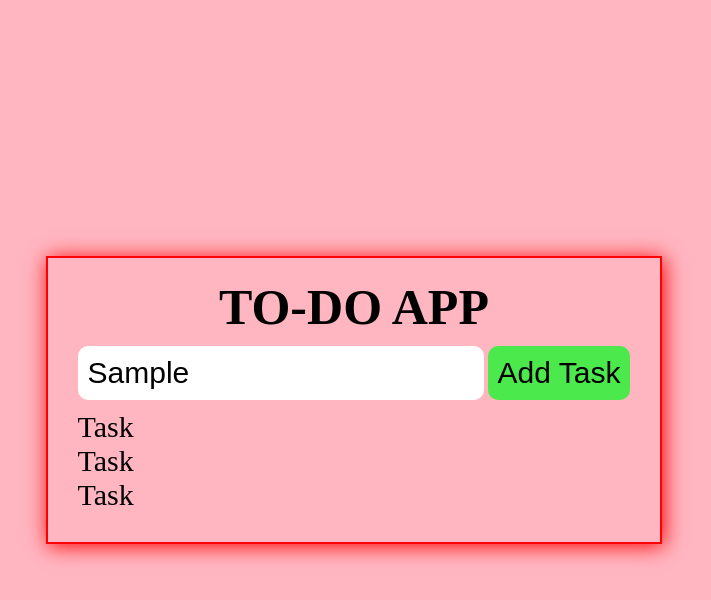
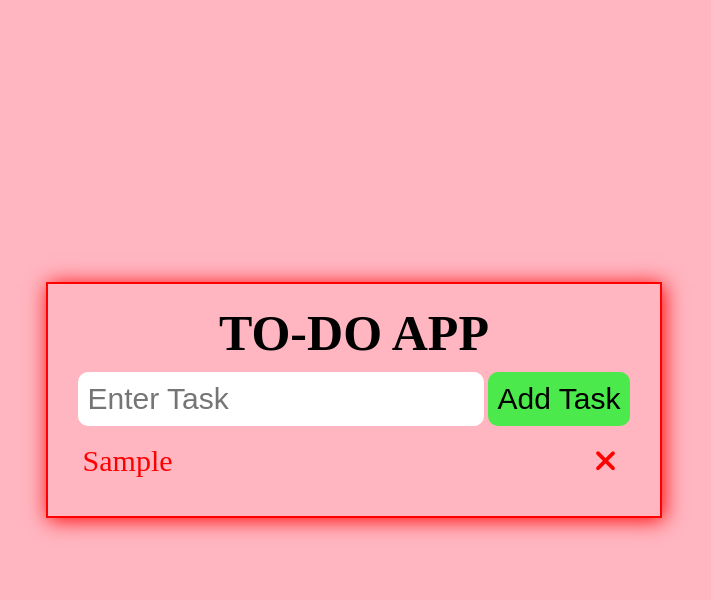
Before and after one commit to Dip-Gyawali/TODO-list, a plain HTML site: page index.html in a window 1280 px wide. Both pictures are taken after typing "Sample" into the empty fields and a click on the button "Add Task". Shown: the whole page, without its empty margins (286-997 px from the left). Drawn offline with Linux system fonts and the light colour scheme.

Commit message:
finalized code

```diff
--- a/index.html
+++ b/index.html
@@ -4,6 +4,9 @@
     <meta charset="UTF-8">
     <meta name="viewport" content="width=device-width, initial-scale=1.0">
     <title>To-Do List</title>
+    <link rel="stylesheet" href="https://cdnjs.cloudflare.com/ajax/libs/font-awesome/6.5.2/css/all.min.css"
+    integrity="sha512-SnH5WK+bZxgPHs44uWIX+LLJAJ9/2PkPKZ5QiAj6Ta86w+fsb2TkcmfRyVX3pBnMFcV7oQPJkl9QevSCWr3W6A=="
+    crossorigin="anonymous" referrerpolicy="no-referrer" />
     <link rel="stylesheet" href="style.css">
 </head>
 <body>
@@ -15,9 +18,7 @@
             <button class="btn">Add Task</button>
         </div>
         <div class="list-sec">
-             <div class="li">Task</div>
-             <div class="li">Task</div>
-             <div class="li">Task</div>
+
         </div>
      </div>
     </div>
--- a/script.js
+++ b/script.js
@@ -0,0 +1,46 @@
+let btn = document.querySelector('.btn');
+let task = document.querySelector('.task');
+let listSection = document.querySelector('.list-sec');
+
+btn.onclick = setTask;
+
+function setTask() {
+    if (task.value === '') {
+        alert('Please enter a task');
+    }
+    else {
+        let listItem= document.createElement('li');
+        let temp= task.value;
+        temp= temp.trim().charAt(0).toUpperCase() + temp.trim().slice(1).toLowerCase();
+        listItem.innerHTML = temp;
+
+        let delet = document.createElement('i');
+        delet.classList = 'fa-solid fa-xmark cross';
+
+        listItem.appendChild(delet);
+        listSection.appendChild(listItem);
+    }
+    task.value = '';
+    saveData();
+}
+
+listSection.addEventListener("click",function(e){
+    if(e.target.tagName==="LI"){
+         e.target.classList.toggle('checked');
+         saveData();
+    }
+    else if(e.target.tagName==="I"){
+        e.target.parentElement.remove();
+        saveData();
+    }
+
+},false);
+
+function saveData(){
+    localStorage.setItem("data",listSection.innerHTML);
+}
+
+function loadData(){
+    listSection.innerHTML= localStorage.getItem("data");
+}
+loadData();
--- a/style.css
+++ b/style.css
@@ -1,9 +1,10 @@
-*{
+* {
     padding: 0;
     margin: 0;
     box-sizing: border-box;
 }
-.main{
+
+.main {
     height: 100vh;
     width: 100%;
     background-color: lightpink;
@@ -11,36 +12,74 @@
     align-items: center;
     justify-content: center;
 }
-.content{
+
+.content {
     border: 2px solid red;
     box-shadow: 2px 2px 20px red;
     padding: 20px;
 }
-.content h1{
+
+.content h1 {
     text-align: center;
     text-transform: uppercase;
     font-weight: 900;
     font-size: 50px;
 }
-.entry-sec{
-   margin: 10px;
+
+.entry-sec {
+    margin: 10px;
 }
-.task{
+
+.task {
     padding: 10px;
     outline: none;
     border: none;
     border-radius: 10px;
     font-size: 30px;
 }
-.btn{
+
+.btn {
     padding: 10px;
     font-size: 30px;
     border-radius: 10px;
     border: none;
     background-color: rgb(75, 233, 75);
+    cursor: pointer;
 }
-.list-sec{
-   margin: 10px;
-   font-size: 30px;
 
+.list-sec {
+    margin: 15px;
+    font-size: 30px;
+    display: flex;
+    justify-content: center;
+    flex-direction: column;
+    gap: 15px;
+    cursor: pointer;
 }
+
+.list-sec li{
+    color: red;
+    display: flex;
+    align-items: center;
+}
+
+.list-sec li i {
+    margin-left: auto;
+}
+.list-sec li.checked{
+    color: rgb(28, 175, 28);
+    text-decoration: underline;
+}
+.cross {
+    height: 30px;
+    width: 30px;
+    text-align: center;
+    border-radius: 50%;
+    padding: 20px;
+    display: flex;
+    align-items: center;
+    justify-content: center;
+}
+.cross:hover{
+    background-color: rgb(175, 72, 89);
+}
```
